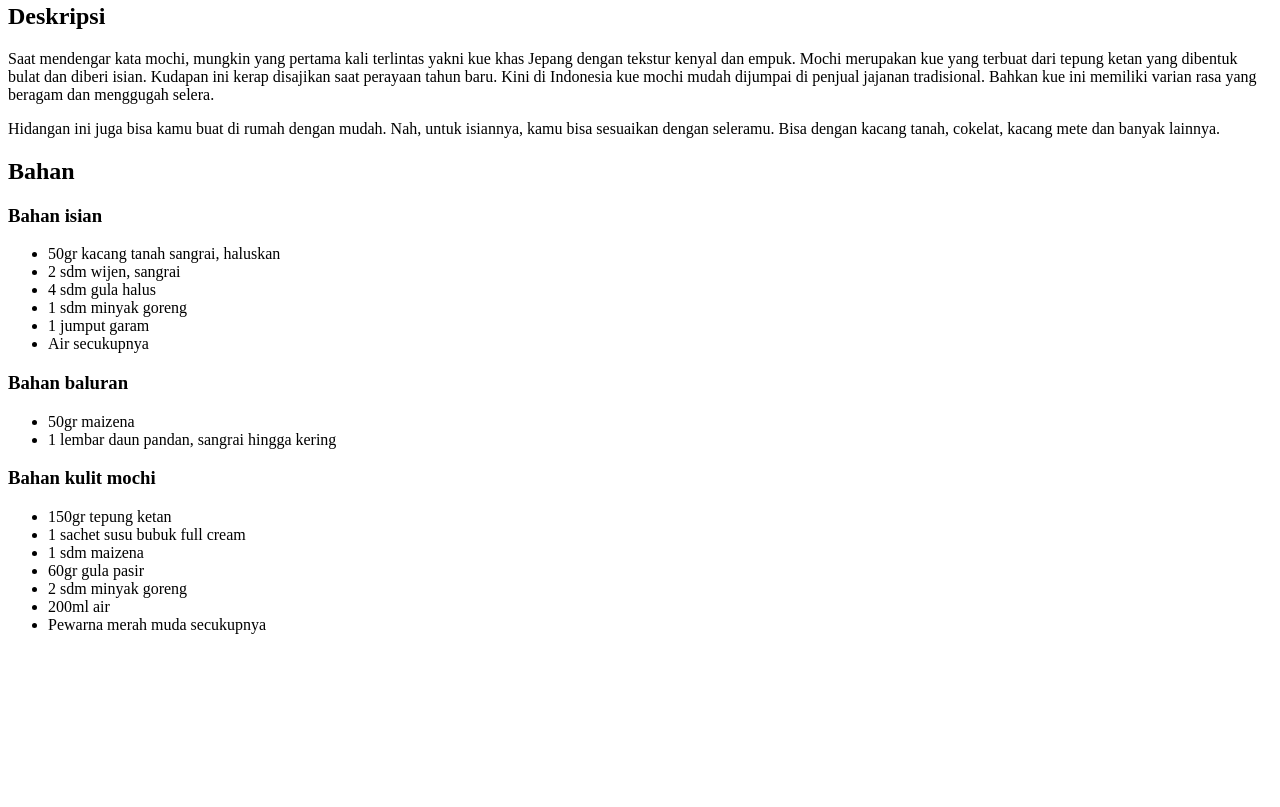
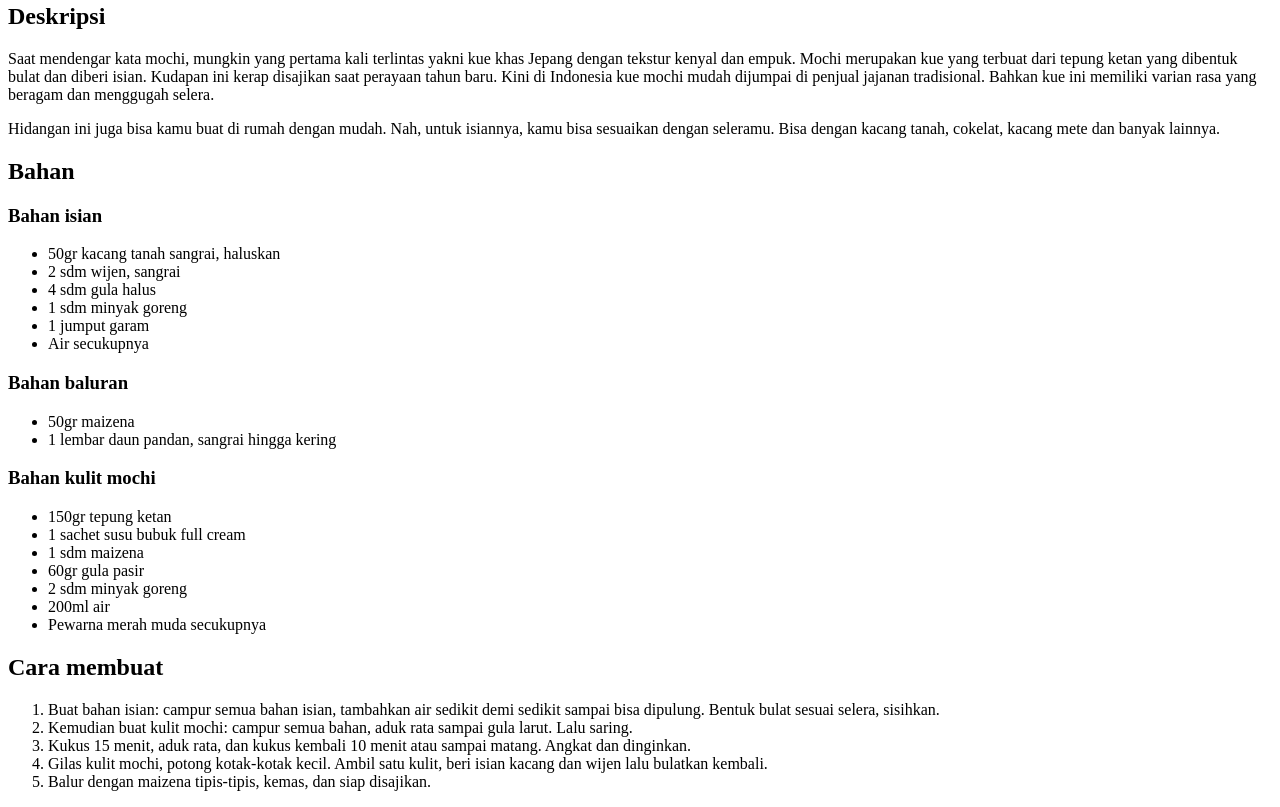
Before and after one commit to DecoMay/odin-recipes, a plain HTML site: page recipes/mochi.html in a window 1280 px wide. Shown: the part 401-1208 px from the top of the page. Before the commit the page ends 1051 px from the top, so only its background shows below. Drawn offline with Linux system fonts and the light colour scheme.

Commit message:
Add steps to mochi.html

```diff
--- a/recipes/mochi.html
+++ b/recipes/mochi.html
@@ -46,5 +46,14 @@
         <li>200ml air</li>
         <li>Pewarna merah muda secukupnya</li>
     </ul>
+
+    <h2>Cara membuat</h2>
+    <ol>
+        <li>Buat bahan isian: campur semua bahan isian, tambahkan air sedikit demi sedikit sampai bisa dipulung. Bentuk bulat sesuai selera, sisihkan.</li>
+        <li>Kemudian buat kulit mochi: campur semua bahan, aduk rata sampai gula larut. Lalu saring.</li>
+        <li>Kukus 15 menit, aduk rata, dan kukus kembali 10 menit atau sampai matang. Angkat dan dinginkan.</li>
+        <li>Gilas kulit mochi, potong kotak-kotak kecil. Ambil satu kulit, beri isian kacang dan wijen lalu bulatkan kembali.</li>
+        <li>Balur dengan maizena tipis-tipis, kemas, dan siap disajikan.</li>
+    </ol>
 </body>
 </html>
```
